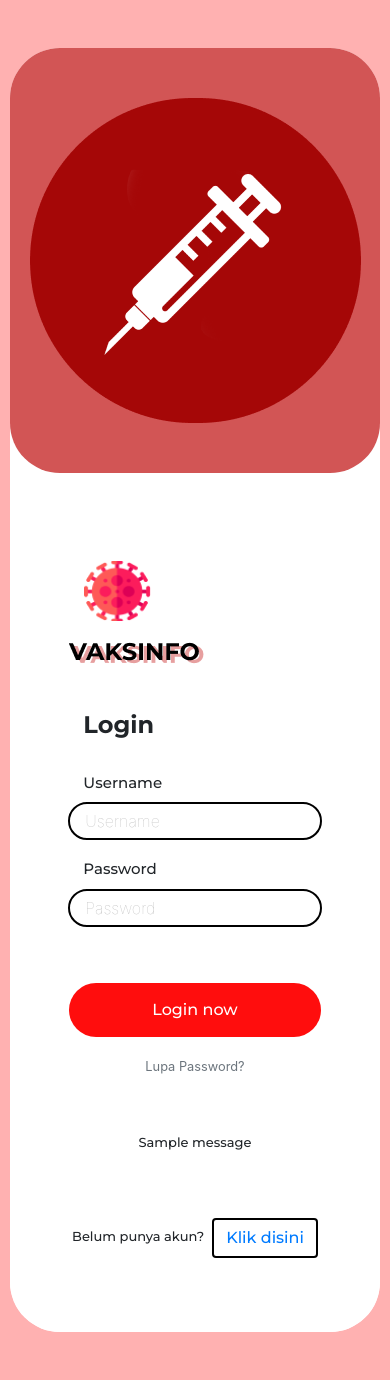
After one commit to rayrayray15/tugas-tengah-semester-pbp, a Django app: page /login in a window 390 px wide. The commit adds this page. Run offline with Django 3.2, Linux system fonts and the light colour scheme; tables that the repository leaves empty hold one stand-in row (values such as "Sample post"); one stand-in notice (Sample message) is shown; some libraries are stand-ins or nearby versions.

Commit message:
Login/Singup/Viewdata page done

```diff
--- /dev/null
+++ b/beranda/static/style_login.css
@@ -0,0 +1,193 @@
+body {
+    color: #000;
+    overflow-x: hidden;
+    height: 100%;
+    background-image: linear-gradient(to right, #FFB1B1, #FFB1B1);
+    background-repeat: no-repeat;
+}
+
+input,
+textarea {
+    background-color: #F3E5F5;
+    border-radius: 50px !important;
+    padding: 12px 15px 12px 15px !important;
+    width: 100%;
+    box-sizing: border-box;
+    border: none !important;
+    border: 2px solid #000 !important;
+    font-size: 16px !important;
+    color: #000 !important;
+    font-weight: 400
+}
+
+input:focus,
+textarea:focus {
+    -moz-box-shadow: none !important;
+    -webkit-box-shadow: none !important;
+    box-shadow: none !important;
+    border: 1px solid #D25555 !important;
+    outline-width: 0;
+    font-weight: 400
+}
+
+button:focus {
+    -moz-box-shadow: none !important;
+    -webkit-box-shadow: none !important;
+    box-shadow: none !important;
+    outline-width: 0
+}
+
+
+
+.card {
+    border-radius: 50px !important;
+    border: none #fff !important
+}
+.card0 {
+    border-radius: 50px;
+    border: none
+}
+
+.card1 {
+    width: 50%;
+    padding: 40px 30px 10px 30px
+}
+
+.card2 {
+    width: 50%;
+    background-image: linear-gradient(to right, #D25555, #D25555);
+}
+
+#logo {
+    width: 70px;
+    height: 60px
+}
+
+.heading {
+    margin-bottom: 60px !important
+}
+
+::placeholder {
+    color: #bcbcbc !important;
+    opacity: 1
+    font-family: 'Montserrat', sans-serif;
+    font-weight: 100;
+}
+
+:-ms-input-placeholder {
+    color: #000 !important
+}
+
+::-ms-input-placeholder {
+    color: #000 !important
+}
+
+.form-control-label {
+    font-family: 'Montserrat', sans-serif;
+    font-weight: 500;
+    font-size: 15px;
+    margin-left: 15px
+}
+
+.msg-info {
+    font-family: 'Montserrat', sans-serif;
+    font-weight: 600;
+    font-size: x-large;
+    padding-left: 15px;
+    margin-bottom: 30px
+}
+
+.btn-color {
+    border-radius: 50px;
+    font-family: 'Montserrat', sans-serif;
+    font-weight: 500;
+    color: #fff;
+    background-image: linear-gradient(to right, #FF0D0D, #FF0D0D);
+    padding: 15px;
+    cursor: pointer;
+    border: none !important;
+    margin-top: 40px
+}
+
+.btn-color:hover {
+    color: #000;
+    background-image: linear-gradient(to right, #FFB1B1, #FFB1B1)
+
+}
+
+.btn-white {
+    border-radius: 50px;
+    color: #D500F9;
+    background-color: #FF0D0D;
+    padding: 8px 40px;
+    cursor: pointer;
+    border: 2px solid #000 !important
+}
+
+.btn-white:hover {
+    color: #fff;
+    background-image: linear-gradient(to right, #FF0D0D, #FF0D0D)
+}
+
+a {
+    color: #000
+
+}
+
+a:hover {
+    color: #000
+}
+
+.message {
+    font-family: 'Montserrat', sans-serif;
+    font-weight: 500;
+    font-size: 13px
+}
+
+.bottom {
+    width: 100%;
+    margin-top: 50px !important
+}
+
+.sm-text {
+    font-family: 'Montserrat', sans-serif;
+    font-weight: 500;
+    font-size: 13px
+}
+
+.textbutton {
+    font-family: 'Montserrat', sans-serif;
+    font-weight: 500;
+    font-size: 13px
+}
+
+@media screen and (max-width: 992px) {
+    .card1 {
+        width: 100%;
+        padding: 40px 30px 10px 30px
+    }
+
+    .card2 {
+        width: 100%
+    }
+
+    .right {
+        margin-top: 100px !important;
+        margin-bottom: 100px !important
+    }
+}
+
+@media screen and (max-width: 768px) {
+    .container {
+        padding: 10px !important
+    }
+
+    .card2 {
+        padding: 50px
+    }
+
+    .right {
+        margin-top: 50px !important;
+        margin-bottom: 50px !important
+    }
+}
--- /dev/null
+++ b/beranda/templates/index_login.html
@@ -0,0 +1,67 @@
+{% load static %}
+
+<!DOCTYPE html>
+<html>
+
+<head>
+   <title>Login Vaksinfo</title>
+   <link rel="preconnect" href="https://fonts.googleapis.com">
+   <link rel="preconnect" href="https://fonts.gstatic.com" crossorigin>
+   <link href="https://fonts.googleapis.com/css2?family=Montserrat:wght@500;700&display=swap" rel="stylesheet">
+   <link rel="stylesheet" href="{% static 'style_login.css' %}">
+   <link href='https://stackpath.bootstrapcdn.com/bootstrap/4.3.1/css/bootstrap.min.css' rel='stylesheet'>
+   <link href='https://cdnjs.cloudflare.com/ajax/libs/font-awesome/4.0.3/css/font-awesome.css' rel='stylesheet'>
+   <script type='text/javascript' src='https://cdnjs.cloudflare.com/ajax/libs/jquery/3.2.1/jquery.min.js'></script>
+</head>
+
+<body>
+    <div class="container  py-5 mx-auto">
+        <div class="card card0">
+            <div class="d-flex flex-lg-row flex-column-reverse">
+                <div class="card card1">
+                    <div class="row justify-content-center my-auto">
+                        <div class="col-md-8 col-10 my-5">
+                            <div class=" justify-content-start ">
+                                <div class=" justify-content-start px-3 mb-3">
+                                    <img id="logo" src="{% static 'images/logovirus.png' %}">
+                                </div>
+                                <img src="{% static 'images/logotext.png' %}">
+                            </div>
+                            <p></p>
+                            <h6 class="msg-info">Login</h6>
+                            <form method="POST" action=''>
+                                {% csrf_token %}
+
+                                <div class="form-group">
+                                    <label class="form-control-label ">Username</label>
+                                    <input type="text" id="name" name="username" placeholder="Username" class="form-control">
+                                </div>
+                                <div class="form-group">
+                                    <label class="form-control-label ">Password</label>
+                                    <input type="password" id="psw" name="password" placeholder="Password" class="form-control">
+                                </div>
+                                <div class="row justify-content-center my-3 px-3"> <button class="btn-block btn-color" type='submit'>Login now</button> </div>
+                            </form>
+                            <div class="row justify-content-center my-2"> <a href="#"><small class="text-muted" >Lupa Password?</small></a> </div>
+                        </div>
+                    </div>
+
+                    {% for message in messages %}
+                        <p class="message text-center">{{message}}</p>
+                    {% endfor %}
+
+                    <div class="bottom text-center mb-5">
+                        <p href="#" class="sm-text mx-auto mb-3">Belum punya akun?<button class="btn btn-white ml-2" ><a href="{% url 'daftar' %}">Klik disini</a></button></p>
+                    </div>
+                </div>
+                <div class="card card2">
+                    <div class="my-auto mx-md-5 px-md-5 right">
+                        <div class="row justify-content-center "> <img src="{% static 'images/logosuntikan.png' %}"> </div>
+                    </div>
+                </div>
+            </div>
+        </div>
+    </div>
+</body>
+
+</html>
--- a/beranda/urls.py
+++ b/beranda/urls.py
@@ -1,6 +1,13 @@
 from django.urls import include, path
-from .views import index
+from .views import dataPage, index, json_data, logoutUser, dataPage
+from .views import loginPage
+from .views import daftarPage
 
 urlpatterns = [
     path('', index, name='index'),
+    path('login', loginPage, name='login'),
+    path('daftar', daftarPage, name='daftar'),
+    path('logout', logoutUser, name='logout'),
+    path('data', dataPage, name='data'),
+    path('json',json_data, name='json'),
 ]
--- a/beranda/views.py
+++ b/beranda/views.py
@@ -1,5 +1,71 @@
+from django.contrib.auth import login
+from django.contrib import messages
 from django.shortcuts import render, redirect
+from django.contrib.auth.forms import UserCreationForm
+from django.contrib.auth import authenticate, login, logout
+from .forms_login import CreateUserForm
+from django.shortcuts import redirect
+from django.contrib.auth.decorators import login_required
+from django.contrib.auth.models import User
+from django.http.response import HttpResponse
+from django.core import serializers
 
 # Create your views here.
 def index(request):
     return render(request, 'index.html', {})
+
+def loginPage(request):
+    if request.user.is_authenticated :
+        return redirect('/')
+    else :
+        form = UserCreationForm()
+
+        if request.method == 'POST' :
+            username = request.POST.get('username')
+            password = request.POST.get('password')
+
+            user = authenticate(request, username = username, password = password)
+
+            if user is not None :
+                login(request, user)
+                return redirect('/')
+            else :
+                messages.info(request, "Username atau Password salah")
+
+        context = {'form' : form}
+        return render(request, 'index_login.html', context)
+
+def logoutUser(request) :
+    logout(request)
+    return redirect('login')
+
+@login_required(login_url="login")
+def json_data(request) :
+    data = serializers.serialize('json', User.objects.all())
+    return HttpResponse(data, content_type="application/json")
+
+
+@login_required(login_url="login")
+def logoutUser(request) :
+    logout(request)
+    return redirect('/')
+
+def daftarPage(request) :
+    form = CreateUserForm()
+
+    if request.method == 'POST' :
+        form = CreateUserForm(request.POST)
+        if form.is_valid():
+            form.save()
+            user = form.cleaned_data.get('username')
+            messages.success(request,"Pendaftaran akun " +user+" berhasil!" )
+
+
+
+            return redirect('login')
+
+    context = {'form' : form}
+    return render(request, 'index_daftar.html', context)
+
+def dataPage(request) :
+    return render(request, 'index_profil.html', {})
--- a/vaksinfo/urls.py
+++ b/vaksinfo/urls.py
@@ -17,6 +17,7 @@ from django.contrib import admin
 from django.urls import include, path
 import beranda.urls as beranda
 
+
 urlpatterns = [
     path('admin/', admin.site.urls),
     path('', include(beranda)),
```
Also changed, not shown: beranda/forms_login.py (added, +10 -0 lines), beranda/static/style_profile.css (added, +35 -0 lines), beranda/templates/index.html (+48 -7 lines), beranda/templates/index_daftar.html (added, +90 -0 lines), beranda/templates/index_profil.html (added, +72 -0 lines), beranda/static/images/Logo.png (added), beranda/static/images/logosuntikan.png (added), beranda/static/images/logotext.png (added), beranda/static/images/logovirus.png (added).
